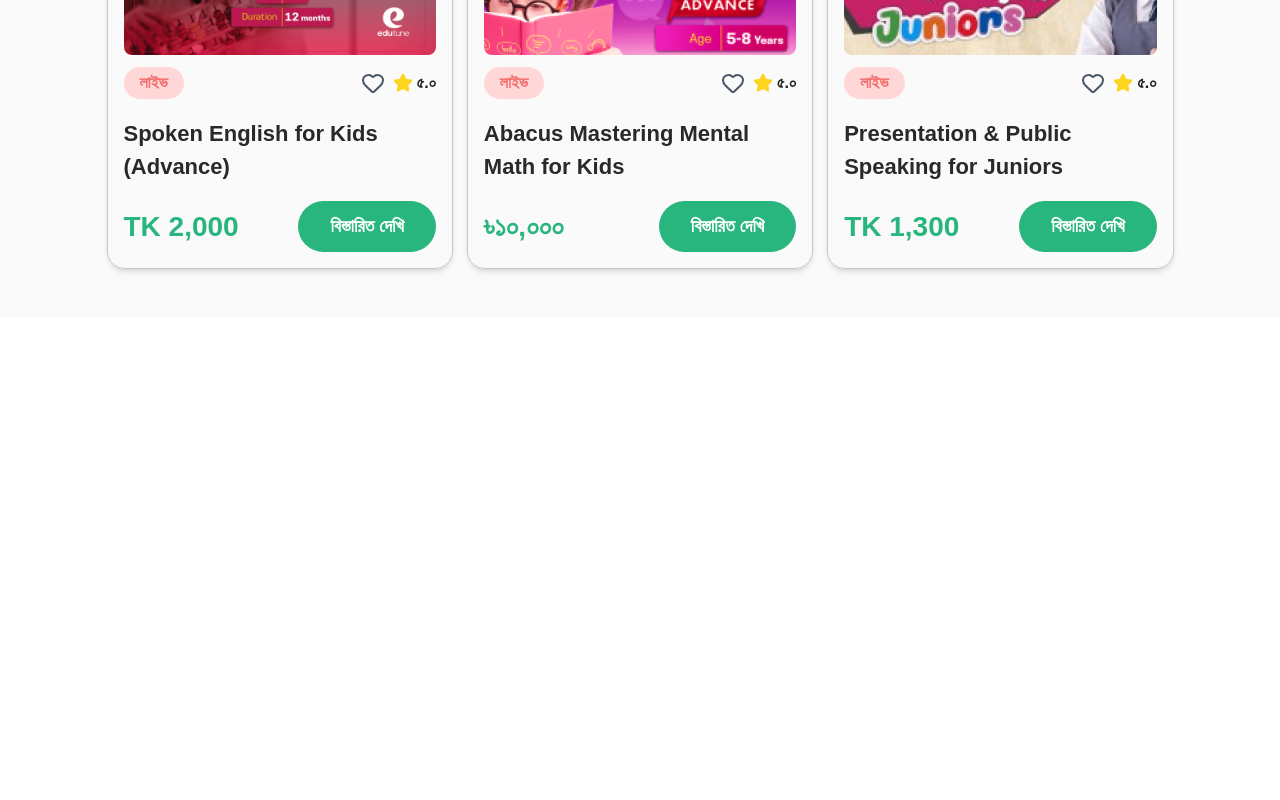
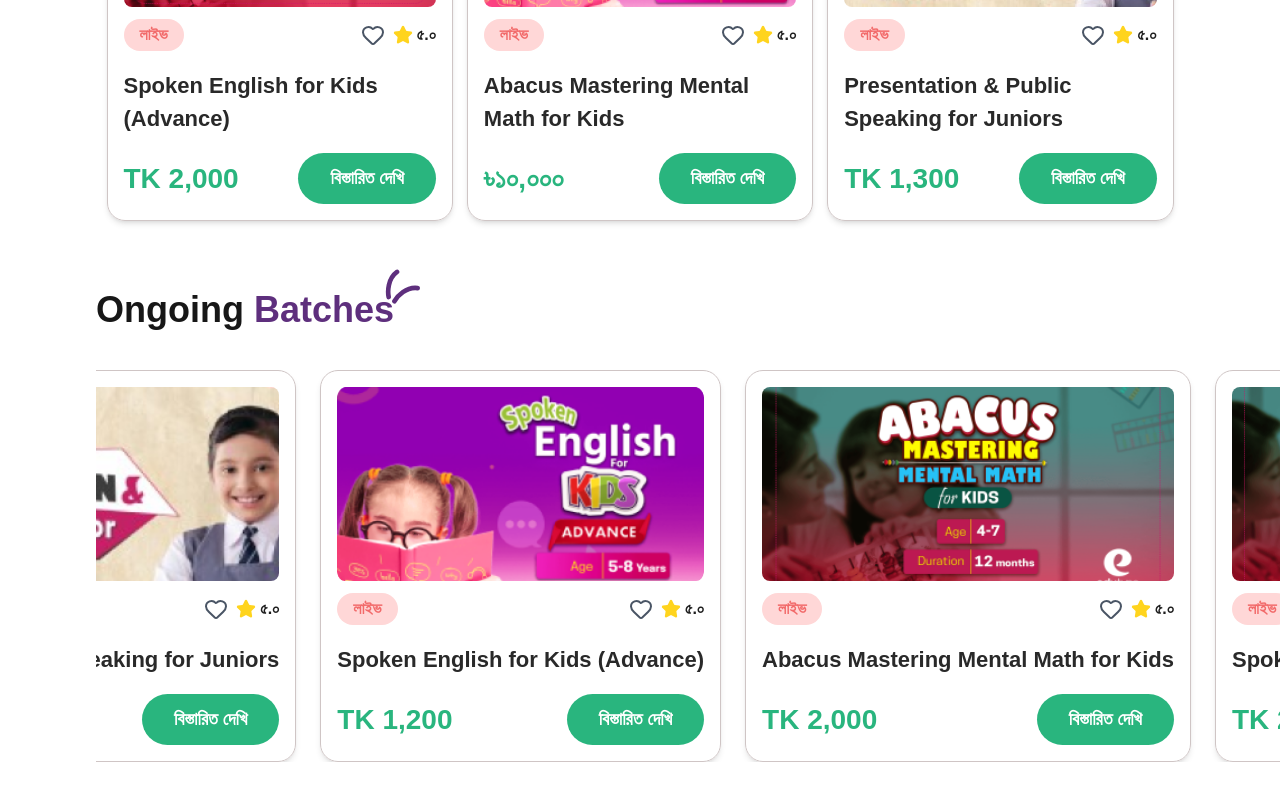
Before and after one commit to Farhanasharna2000/Alfabic, a Next.js app: page / in a window 1280 px wide. Shown: the part 1685-2485 px from the top of the page. Before the commit the page ends 2002 px from the top, so only its background shows below. Built offline with nearby package versions, Linux system fonts and the light colour scheme.

Commit message:
design OngoingBatches section and made responsive

```diff
--- a/src/app/page.tsx
+++ b/src/app/page.tsx
@@ -1,7 +1,8 @@
 import Activity from "@/components/Activity";
-import Courses from "@/components/Courses/Courses";
+import Courses from "@/components/Courses";
 import Hero from "@/components/Hero";
 import Navbar from "@/components/Navbar";
+import OngoingBatches from "@/components/OngoingBatches";
 
 export default function Home() {
   return (
@@ -10,6 +11,7 @@ export default function Home() {
       <Hero/>
       <Activity/>
       <Courses/>
+      <OngoingBatches/>
     </div>
   );
 }
--- a/src/components/Courses/Courses.tsx
+++ b/src/components/Courses.tsx
@@ -1,12 +1,12 @@
 "use client";
 
 import React from "react";
-import CourseCard from "./CourseCard";
+import CourseCard from "./shared/CourseCard";
 import { courses } from "@/constants/course";
 
 const Courses: React.FC = () => {
   return (
-    <section className="px-4 sm:px-8 md:px-12 lg:px-[106.5px] py-8 md:py-12 bg-[#FAFAFA]">
+    <section className="px-4 md:px-[106.5px]">
       <div className="grid grid-cols-1 sm:grid-cols-2 lg:grid-cols-3 gap-4 sm:gap-6 md:gap-[14px]">
         {courses.map((course) => (
           <CourseCard key={course.id} course={course} />
--- /dev/null
+++ b/src/components/OngoingBatches.tsx
@@ -0,0 +1,35 @@
+"use client";
+
+import { courses } from "@/constants/course";
+import React from "react";
+import Marquee from "react-fast-marquee";
+import CourseCard from "./shared/CourseCard";
+import Image from "next/image";
+
+const OngoingBatches: React.FC = () => {
+  return (
+    <section className="md:pl-[96px] relative mb-12 md:mb-[95px] px-4 md:px-0 mt-6 md:mt-0">
+      <h2 className="text-2xl md:text-[36px] font-semibold pt-8 pb-6 md:pt-[65px] md:pb-[36px] ">
+        Ongoing <span className="text-[#5E2F7D]">Batches</span>
+        <div className="absolute md:top-12 top-1 left-52 md:left-95">
+          <Image src="/ongoing.svg" alt="" width={40.48} height={31} />
+        </div>
+      </h2>
+
+      <Marquee
+        gradient={false}
+        speed={50}
+        pauseOnHover={true}
+        className="flex gap-2 md:gap-6"
+      >
+        {courses.map((item) => (
+          <div key={item.id} className="mx-3">
+            <CourseCard course={item} />
+          </div>
+        ))}
+      </Marquee>
+    </section>
+  );
+};
+
+export default OngoingBatches;
--- a/src/components/Courses/CourseCard.tsx
+++ b/src/components/shared/CourseCard.tsx
@@ -11,7 +11,7 @@ const CourseCard: React.FC<{ course: course }> = ({ course }) => {
           alt={course.title}
           width={362}
           height={194}
-          className="object-cover w-full md:w-[362px] md:h-[194px] h-auto rounded-[8px]"
+          className="object-cover w-full h-[194px] rounded-[8px]"
         />
       </div>
 
```
Also changed, not shown: public/ongoing.svg (added).
